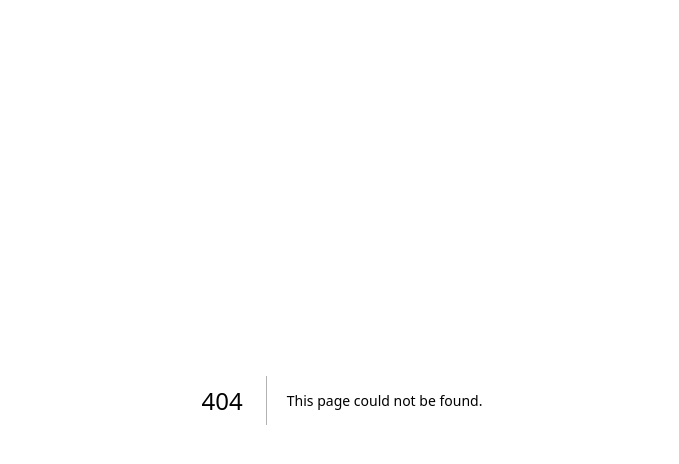
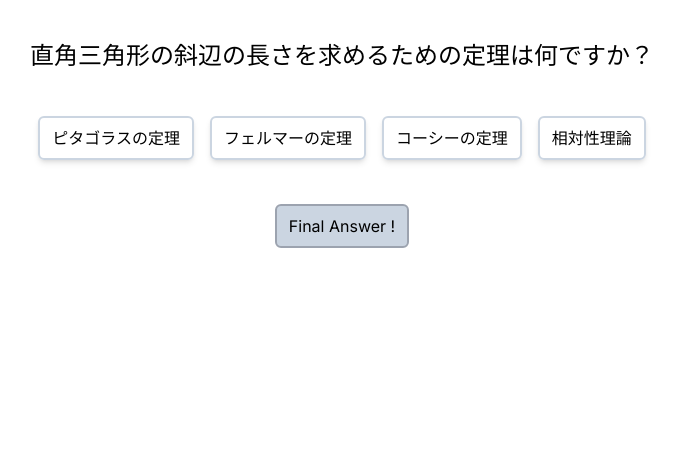
Before and after one commit to Kroro1208/beginners-projects, a Next.js app: page /quiz-app in a window 1280 px wide. Before the commit this address had no page. Shown: the top 464 px of the page, without its empty margins (298-977 px from the left). Built offline with nearby package versions, Linux system fonts and the light colour scheme.

Commit message:
クイズアプリ作成した

```diff
--- /dev/null
+++ b/app/(main)/quiz-app/page.tsx
@@ -0,0 +1,110 @@
+"use client";
+
+import { useState } from "react";
+
+const Quiz = () => {
+    const questions = [
+        {
+            question: "直角三角形の斜辺の長さを求めるための定理は何ですか？",
+            choices: ["ピタゴラスの定理", "フェルマーの定理", "コーシーの定理", "相対性理論"],
+            correctAnswer: "ピタゴラスの定理"
+        },
+        {
+            question: "HTTPステータスコード404は何を意味しますか？",
+            choices: ["リクエスト成功", "サーバーエラー", "見つからない", "認証が必要"],
+            correctAnswer: "見つからない"
+        },
+        {
+            question: "RESTful APIの設計において、リソースの読み取りに使用されるHTTPメソッドはどれですか？",
+            choices: ["POST", "PUT", "DELETE", "GET"],
+            correctAnswer: "GET"
+        },
+        {
+            question: "データベースからデータを取得するための言語はどれですか？",
+            choices: ["JSON", "SQL", "Prisma", "Ruby"],
+            correctAnswer: "SQL"
+        },
+        {
+            question: "インターネット上でのデータ転送に使用される主要なプロトコルは何ですか？",
+            choices: ["FTP", "HTTP", "SMTP", "DNS"],
+            correctAnswer: "HTTP"
+        }
+    ];
+
+    const [currentQuestionIndex, setCurrentQuestionIndex] = useState(0);
+    const [choice, setChoice] = useState("");
+    const [answer, setAnswer] = useState("");
+    const [score, setScore] = useState(0);
+
+    const handleChoice = (item: string) => {
+        setChoice(item);
+    };
+
+    const handleAnswer = () => {
+        if (choice === questions[currentQuestionIndex].correctAnswer) {
+            setAnswer("Congratulation!!");
+            setScore(score + 1);
+        } else {
+            setAnswer("Try Again !");
+        }
+    };
+
+    const handleNextQuestion = () => {
+        setAnswer("");
+        setChoice("");
+        setCurrentQuestionIndex(currentQuestionIndex + 1);
+    };
+
+    return (
+        <div className='mx-auto mt-10 max-w-4xl'>
+            <div className='flex justify-center'>
+                <div className='flex flex-col gap-3'>
+                    {currentQuestionIndex < questions.length ? (
+                        <>
+                            <h1 className='text-center text-2xl mb-4'>
+                                {questions[currentQuestionIndex].question}
+                            </h1>
+                            <div className='flex mt-4 justify-center gap-x-4'>
+                                {questions[currentQuestionIndex].choices.map((item, index) => (
+                                    <button
+                                        onClick={() => handleChoice(item)}
+                                        key={index}
+                                        className={`border-2 border-slate-300 px-3 py-2 rounded-md shadow-md
+                                         ${choice === item && "bg-green-400"}`}>
+                                        {item}
+                                    </button>
+                                ))}
+                            </div>
+                            <div className='flex justify-center mt-8'>
+                                <button
+                                    onClick={handleAnswer}
+                                    className='border-2 border-gray-400 px-3 py-2 rounded-md bg-slate-300 hover:bg-indigo-400'>
+                                    Final Answer !
+                                </button>
+                            </div>
+                            <h3 className={`mt-8 text-center font-bold text-3xl
+                            ${answer === "Congratulation!!" ? "text-green-500" : "text-red-500"}`}>
+                                {answer}
+                            </h3>
+                            {answer && (
+                                <div className='flex justify-center mt-4'>
+                                    <button
+                                        onClick={handleNextQuestion}
+                                        className='border-2 border-gray-400 px-3 py-2 rounded-md bg-slate-300 hover:bg-indigo-400'>
+                                        Next Question
+                                    </button>
+                                </div>
+                            )}
+                        </>
+                    ) : (
+                        <h1 className='text-center text-2xl mb-4'>
+                            Quiz Finished! Your score is: {score}/{questions.length}
+                        </h1>
+                    )}
+                </div>
+            </div>
+        </div>
+    );
+}
+
+export default Quiz;
--- a/app/page.tsx
+++ b/app/page.tsx
@@ -35,7 +35,7 @@ export default function Home() {
         <Link href="/comment">
           <div className="border-2 border-black rounded-lg bg-yellow-300 hover:bg-yellow-400
           px-6 py-4 text-center shadow-lg transition-colors duration-300 cursor-pointer">
-            コメント
+            コメント機能
           </div>
         </Link>
         <Link href="/convert-number">
@@ -44,6 +44,12 @@ export default function Home() {
             数値変換
           </div>
         </Link>
+        <Link href="/quiz-app">
+          <div className="border-2 border-black rounded-lg bg-orange-300 hover:bg-orange-400
+          px-6 py-4 text-center shadow-lg transition-colors duration-300 cursor-pointer">
+            クイズアプリ
+          </div>
+        </Link>
       </div>
     </div>
   );
```
